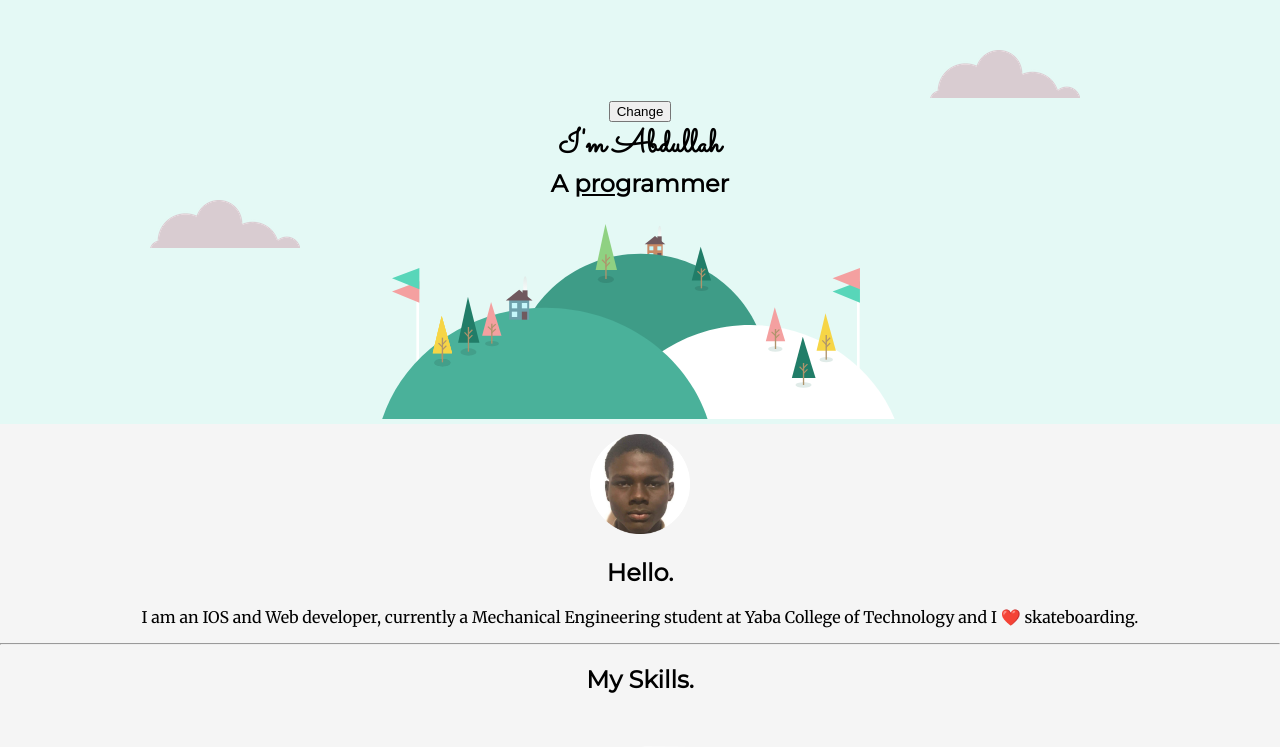
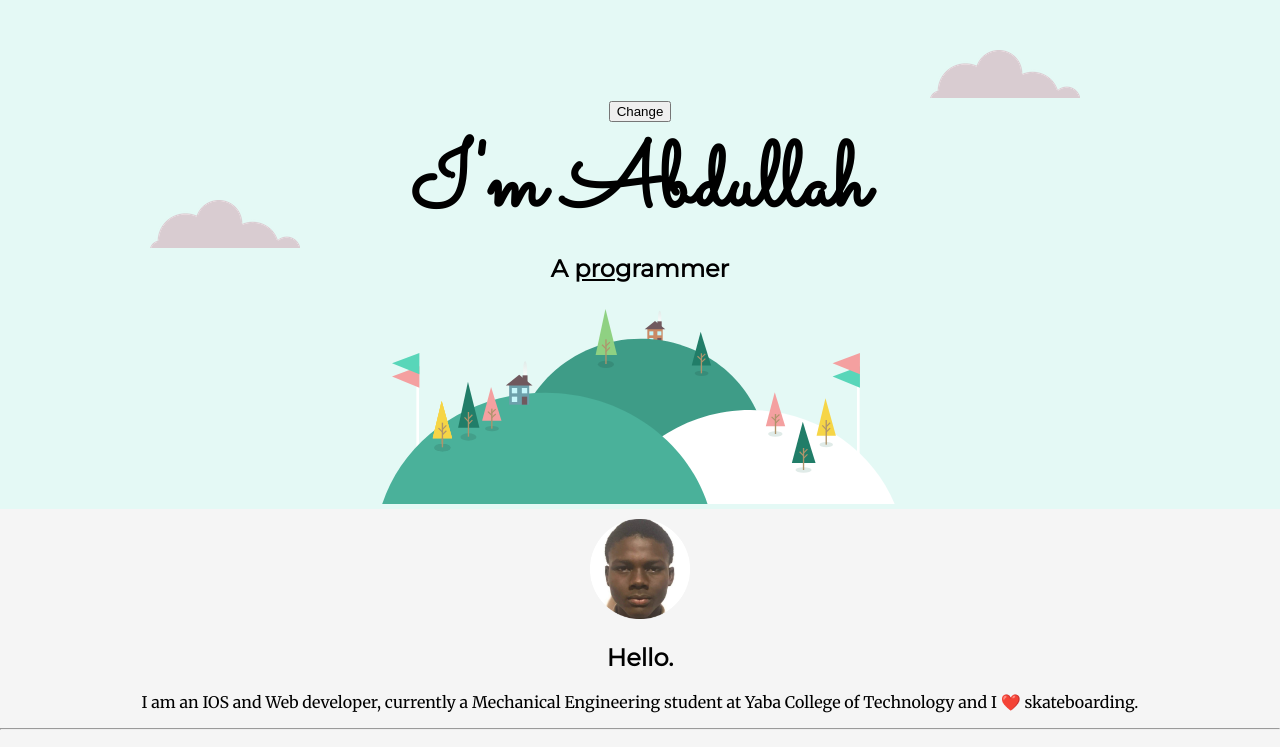
Before and after one commit to Hamzytakoor/curriculum-vitae, a plain HTML site: page index.html in a window 1280 px wide. Shown: the top 747 px of the page. Drawn offline with Linux system fonts and the light colour scheme.

Commit message:
Update index.html

```diff
--- a/index.html
+++ b/index.html
@@ -28,7 +28,7 @@
 
       </script>
         <img id="top_cloud" src="images/cloud.png" alt="cloud image">
-        <h1 style="margin-bottom: 0;">I'm Abdullah</h1>
+        <h1 style="margin-bottom: 0; font-size: 562.5%;">I'm Abdullah</h1>
         <h2 style="margin-top: 0;">A <span><u>pro</u></span>grammer</h2>
         <img id="cloud" src="images/cloud.png" alt="cloud image">
         <img id="land" src="images/land.svg">
```
